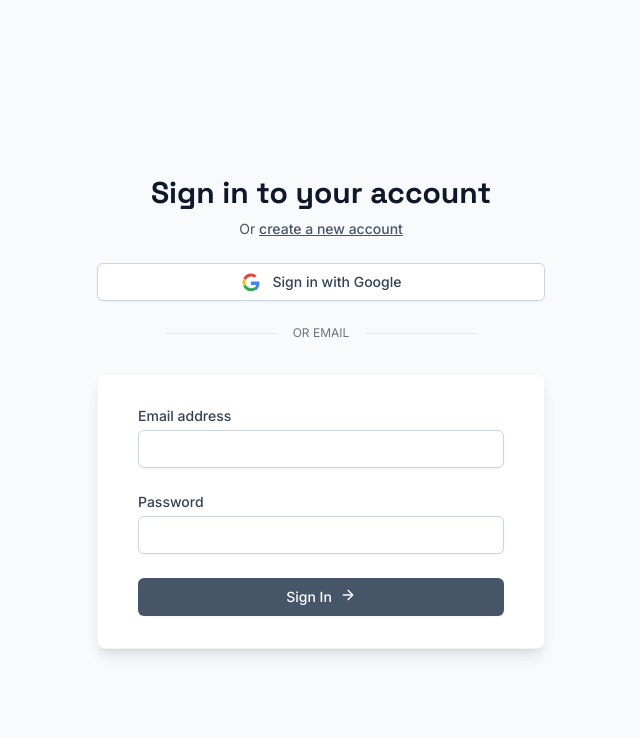
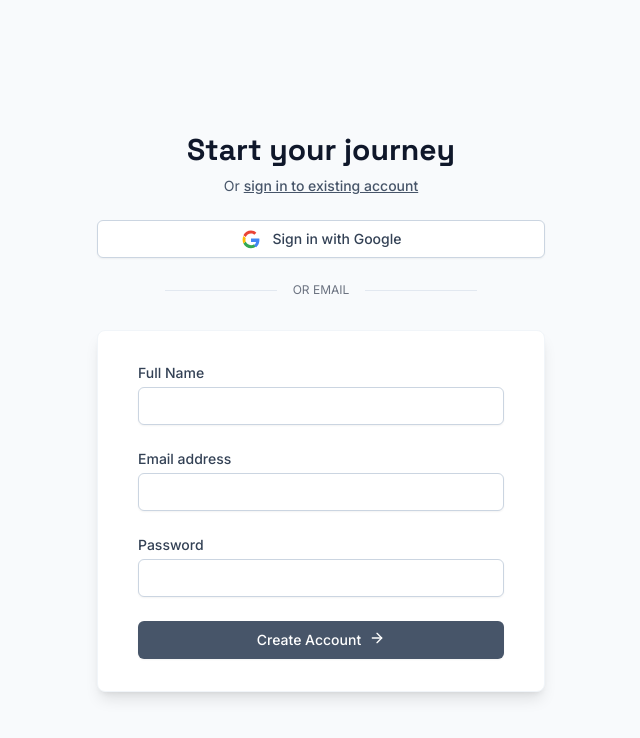
Before and after one commit to alexusjalaneajenkins/jalanea-works, a React (Vite) app: page /auth in a window 1280 px wide. Shown: the top 738 px of the page, without its empty margins (319-959 px from the left). Built offline with nearby package versions, Linux system fonts and the light colour scheme; no server answers.

Commit message:
fix: Default Auth page to signup mode instead of login for new users

```diff
--- a/pages/Auth.tsx
+++ b/pages/Auth.tsx
@@ -1,12 +1,16 @@
-import React, { useState } from 'react';
+import React, { useState, useEffect } from 'react';
 import { useAuth } from '../contexts/AuthContext';
-import { useNavigate } from 'react-router-dom';
+import { useNavigate, useSearchParams } from 'react-router-dom';
 import { doc, getDoc } from 'firebase/firestore';
 import { auth, db } from '../services/firebase';
 import { AlertCircle, ArrowRight, Loader } from 'lucide-react';
 
 export const AuthPage: React.FC = () => {
-    const [isLogin, setIsLogin] = useState(true);
+    // Read mode from URL params (?mode=login or ?mode=signup), default to signup for new users
+    const [searchParams] = useSearchParams();
+    const modeParam = searchParams.get('mode');
+    const [isLogin, setIsLogin] = useState(modeParam === 'login');
+
     const [email, setEmail] = useState('');
     const [password, setPassword] = useState('');
     const [name, setName] = useState(''); // For signup
```
